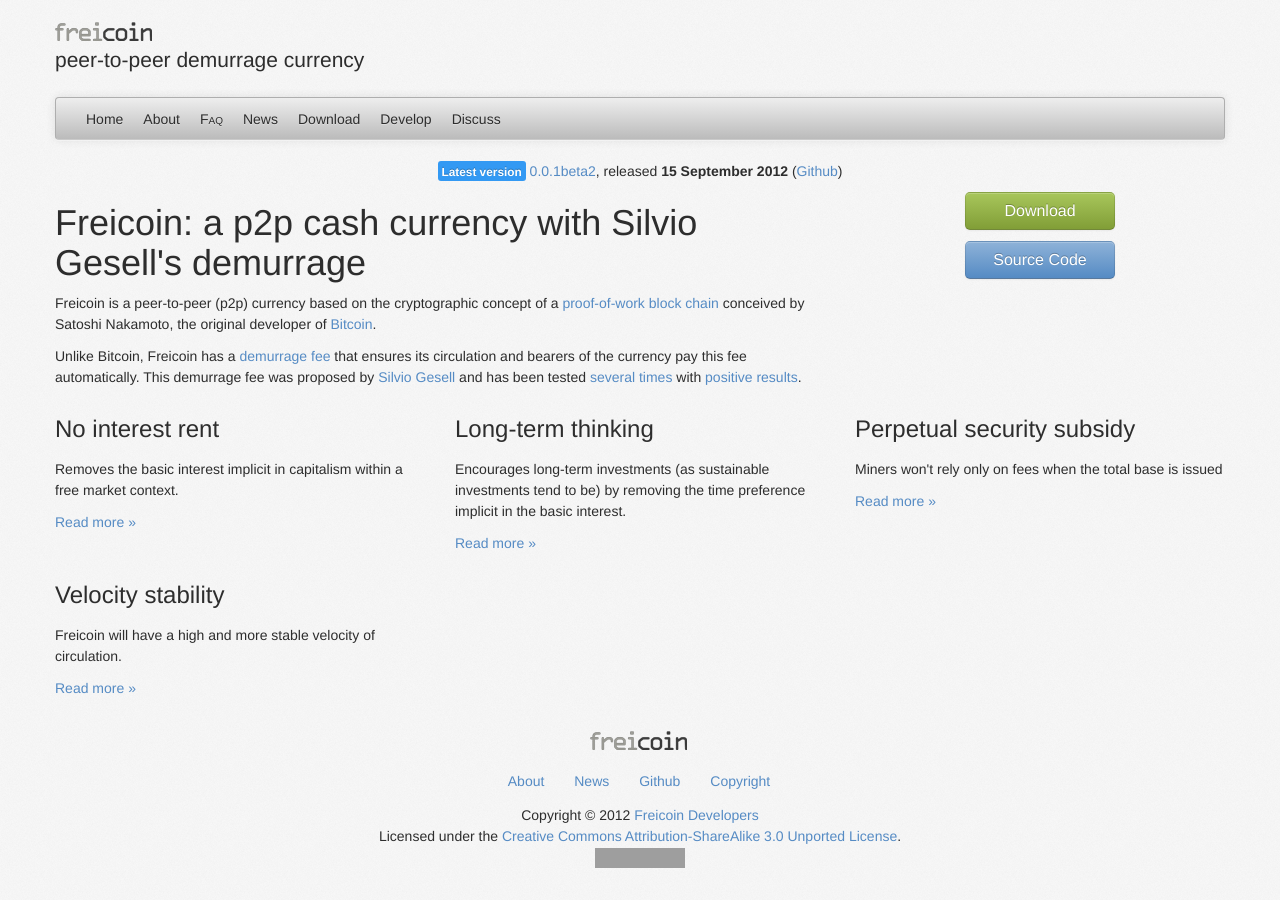
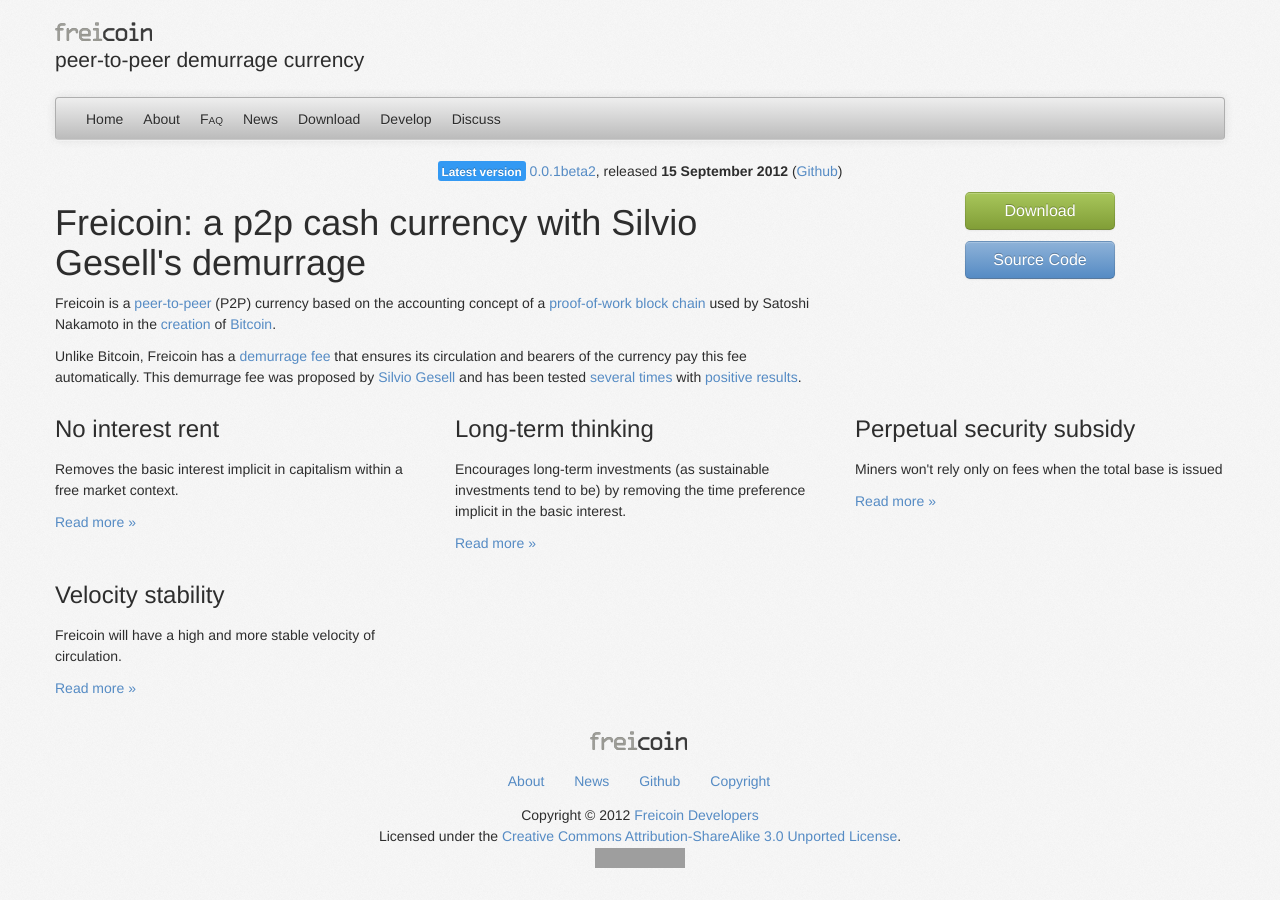
Before and after one commit to freicoin/freico.in, a Jekyll site: the page built from index.html, in a window 1280 px wide. Built offline with Jekyll 4.4.1, drawn with Linux system fonts in a browser that asks for light colours; nearby versions of some CDN libraries; some web fonts are replaced; grey boxes are pictures that could not be loaded.

Commit message:
Word-smith for accuracy. Satoshi did not invent the block chain concept, but was the first to put all the pieces together into a working digital currency application.

```diff
--- a/index.html
+++ b/index.html
@@ -11,7 +11,7 @@
 <div class="row">
   <div class="span8">
     <h1>Freicoin: a p2p cash currency with Silvio Gesell's demurrage</h1>
-    <p>Freicoin is a peer-to-peer (p2p) currency based on the cryptographic concept of a <a href="http://bitcoin.org/bitcoin.pdf">proof-of-work block chain</a> conceived by Satoshi Nakamoto, the original developer of <a href="http://bitcoin.org/">Bitcoin</a>.</p>
+    <p>Freicoin is a <a href="http://en.wikipedia.org/wiki/Peer-to-peer">peer-to-peer</a> (P2P) currency based on the accounting concept of a <a href="https://en.bitcoin.it/wiki/Proof_of_work">proof-of-work block chain</a> used by Satoshi Nakamoto in the <a href="http://bitcoin.org/bitcoin.pdf">creation</a> of <a href="http://bitcoin.org/">Bitcoin</a>.</p>
 
     <p>Unlike Bitcoin, Freicoin has a <a href="http://en.wikipedia.org/wiki/Demurrage_%28currency%29">demurrage fee</a> that ensures its circulation and bearers of the currency pay this fee automatically. This demurrage fee was proposed by <a href="http://en.wikipedia.org/wiki/Silvio_Gesell">Silvio Gesell</a> and has been tested <a href="http://en.wikipedia.org/wiki/Worgl_Experiment#The_W.C3.B6rgl_Experiment">several times</a> with <a href="http://en.wikipedia.org/wiki/Chiemgauer">positive results</a>.</p>
   </div>
```
